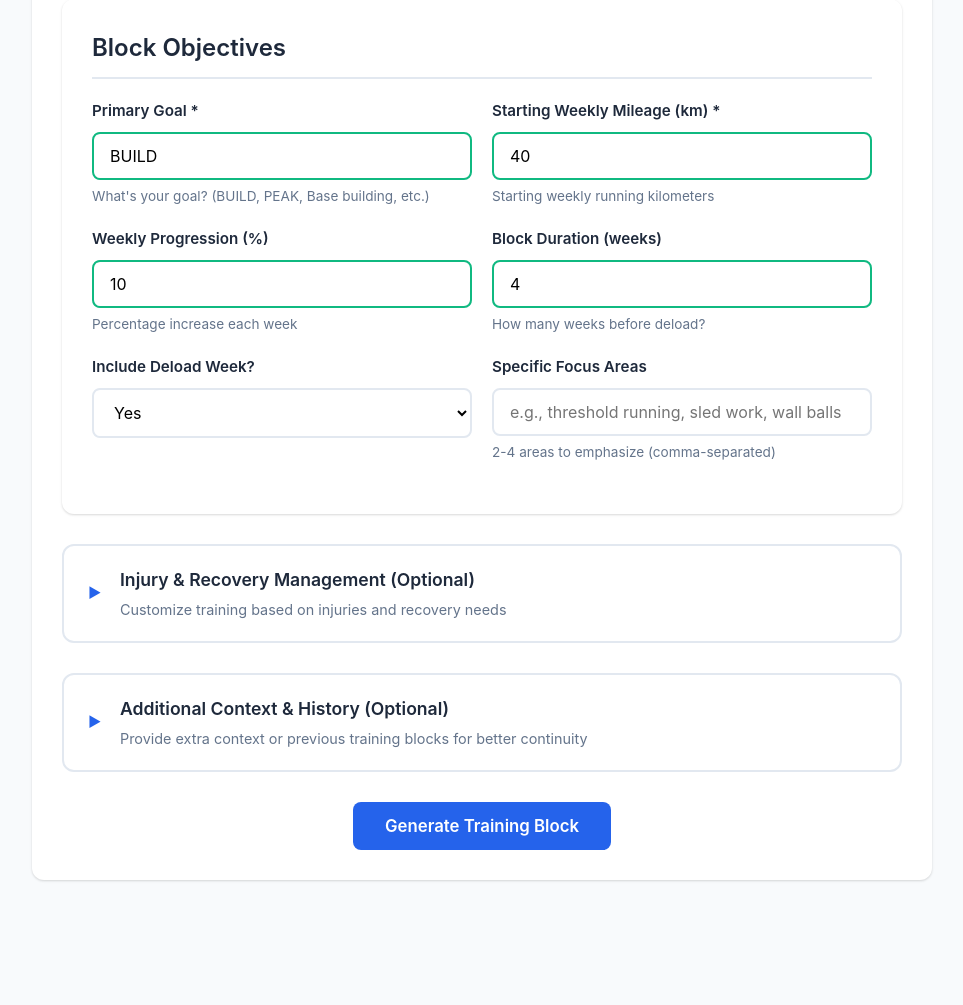
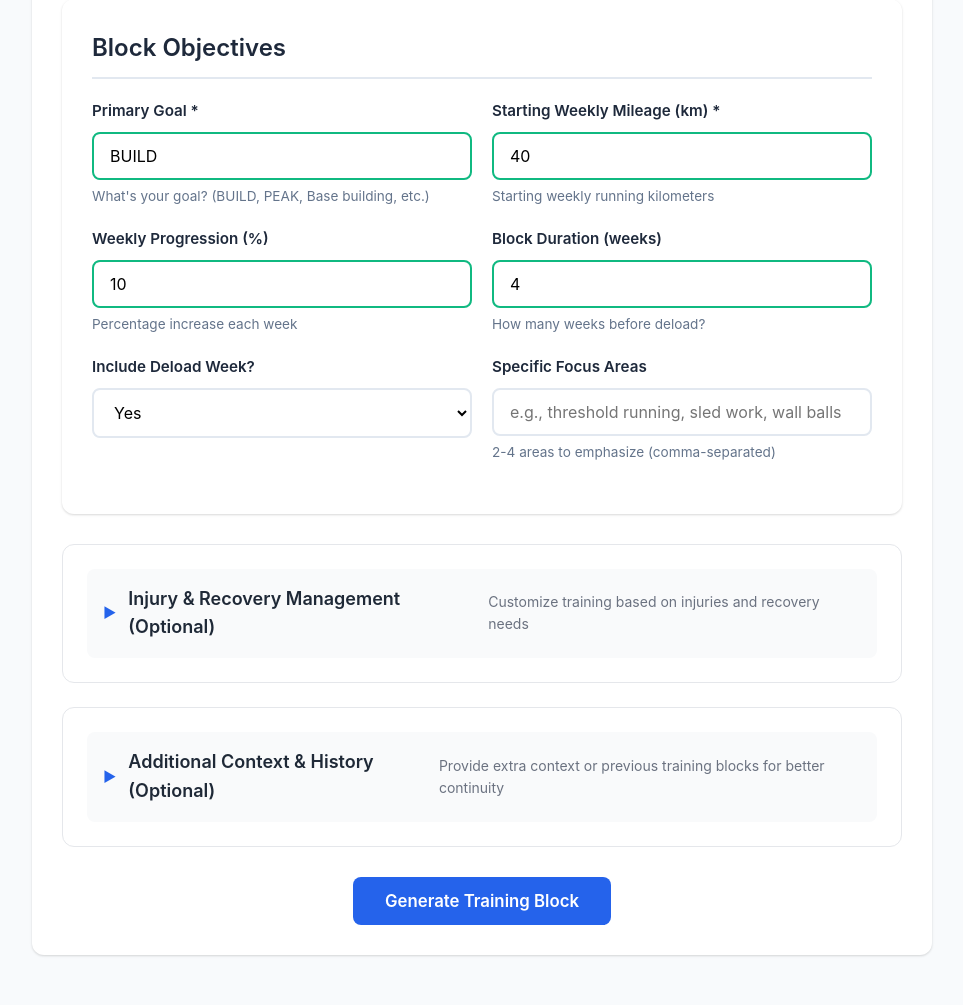
Before and after one commit to artiemellors/Blocksmith-agent, a Flask app: page / in a window 1280 px wide. Shown: the part 1475-2480 px from the top of the page, without its empty margins (158-1121 px from the left). Before the commit the page ends 2356 px from the top, so only its background shows below. Run offline with Flask 3, Linux system fonts and the light colour scheme.

Commit message:
Fix collapsible section structure for unified card appearance
- Restructure HTML: Content now inside same container as header
- Update class names to match new structure (.section-container, .collapsible-header, etc.)
- Add border-top separator between header and expanded content
- Change CSS: White background container wraps header + content together
- Update JavaScript: Use 'rotated' class instead of 'expanded'
- Fix visual disconnect where content appeared outside toggle container

```diff
--- a/static/css/style.css
+++ b/static/css/style.css
@@ -354,67 +354,60 @@ input:valid:not(:placeholder-shown) {
     border-color: var(--success-color);
 }
 
-/* Collapsible Toggle Styles */
-.collapsible-toggle {
-    margin-bottom: 30px;
+/* Collapsible Section Styles */
+.section-container {
+    background: white;
+    border: 1px solid #e5e7eb;
+    border-radius: 12px;
+    padding: 24px;
+    margin-bottom: 24px;
 }
 
-.toggle-header {
-    background: var(--card-background);
-    border: 2px solid var(--border-color);
-    border-radius: 12px;
-    padding: 20px 24px;
+.collapsible-header {
     cursor: pointer;
-    transition: all 0.2s;
+    padding: 16px;
+    background: #f9fafb;
+    border-radius: 8px;
+    display: flex;
+    justify-content: space-between;
+    align-items: center;
+    transition: background 0.2s;
+}
+
+.collapsible-header:hover {
+    background: #f3f4f6;
+}
+
+.header-left {
     display: flex;
     align-items: center;
-    justify-content: space-between;
+    gap: 12px;
 }
 
-.toggle-header:hover {
-    border-color: var(--primary-color);
-    background: #f8fafc;
-    transform: translateY(-1px);
-    box-shadow: var(--shadow);
+.arrow-icon {
+    font-size: 14px;
+    transition: transform 0.3s;
+    color: #2563eb;
+    font-weight: bold;
 }
 
-.toggle-left {
-    display: flex;
-    align-items: center;
-    gap: 16px;
-}
-
-.toggle-icon {
-    font-size: 14px;
-    color: var(--primary-color);
-    transition: transform 0.3s;
-    font-weight: bold;
-    width: 16px;
-    display: inline-block;
-}
-
-.toggle-icon.expanded {
+.arrow-icon.rotated {
     transform: rotate(90deg);
 }
 
-.toggle-title {
-    font-size: 1.1rem;
+.header-title {
     font-weight: 600;
-    color: var(--text-primary);
-    margin-bottom: 4px;
+    font-size: 18px;
+    color: #1f2937;
 }
 
-.toggle-subtitle {
-    font-size: 0.9rem;
-    color: var(--text-secondary);
+.header-subtitle {
+    color: #6b7280;
+    font-size: 14px;
 }
 
 .collapsible-content {
-    overflow: hidden;
-    transition: all 0.3s ease-in-out;
-    margin-top: 16px;
+    margin-top: 24px;
+    padding-top: 24px;
+    border-top: 1px solid #e5e7eb;
 }
-
-.collapsible-content .form-section {
-    margin-bottom: 0;
-}
--- a/static/js/app.js
+++ b/static/js/app.js
@@ -445,12 +445,12 @@ function toggleSection(contentId, iconId) {
         // Expand
         content.style.display = 'block';
         icon.textContent = '▼';
-        icon.classList.add('expanded');
+        icon.classList.add('rotated');
     } else {
         // Collapse
         content.style.display = 'none';
         icon.textContent = '▶';
-        icon.classList.remove('expanded');
+        icon.classList.remove('rotated');
     }
 }
 
--- a/templates/index.html
+++ b/templates/index.html
@@ -146,18 +146,16 @@
                 </section>
 
                 <!-- Injury & Recovery Management (Optional - Collapsible) -->
-                <div class="collapsible-toggle">
-                    <div class="toggle-header" onclick="toggleSection('injury-section', 'injury-icon')">
-                        <div class="toggle-left">
-                            <span class="toggle-icon" id="injury-icon">▶</span>
-                            <div>
-                                <div class="toggle-title">Injury & Recovery Management (Optional)</div>
-                                <div class="toggle-subtitle">Customize training based on injuries and recovery needs</div>
+                <div class="section-container">
+                    <div class="collapsible-header" onclick="toggleSection('injury-content', 'injury-icon')">
+                        <div class="header-left">
+                            <span id="injury-icon" class="arrow-icon">▶</span>
+                            <span class="header-title">Injury & Recovery Management (Optional)</span>
                         </div>
+                        <span class="header-subtitle">Customize training based on injuries and recovery needs</span>
                     </div>
-                    </div>
-                    <div class="collapsible-content" id="injury-section" style="display: none;">
-                        <section class="form-section">
+
+                    <div id="injury-content" class="collapsible-content" style="display: none;">
                         <div class="form-group">
                             <label for="active_injuries">Active Injuries</label>
                             <input type="text" id="active_injuries" name="active_injuries"
@@ -188,23 +186,20 @@
                                        value="25" min="10" max="50">
                             </div>
                         </div>
-                        </section>
                     </div>
                 </div>
 
                 <!-- Additional Context & History (Optional - Collapsible) -->
-                <div class="collapsible-toggle">
-                    <div class="toggle-header" onclick="toggleSection('context-section', 'context-icon')">
-                        <div class="toggle-left">
-                            <span class="toggle-icon" id="context-icon">▶</span>
-                            <div>
-                                <div class="toggle-title">Additional Context & History (Optional)</div>
-                                <div class="toggle-subtitle">Provide extra context or previous training blocks for better continuity</div>
+                <div class="section-container">
+                    <div class="collapsible-header" onclick="toggleSection('context-content', 'context-icon')">
+                        <div class="header-left">
+                            <span id="context-icon" class="arrow-icon">▶</span>
+                            <span class="header-title">Additional Context & History (Optional)</span>
                         </div>
+                        <span class="header-subtitle">Provide extra context or previous training blocks for better continuity</span>
                     </div>
-                    </div>
-                    <div class="collapsible-content" id="context-section" style="display: none;">
-                        <section class="form-section">
+
+                    <div id="context-content" class="collapsible-content" style="display: none;">
                         <div class="form-group">
                             <label for="additional_context">Special Instructions</label>
                             <textarea id="additional_context" name="additional_context" rows="4"
@@ -216,7 +211,6 @@
                                       placeholder="Paste your previous training block here to maintain continuity..."></textarea>
                             <small>Including your previous block helps maintain progression</small>
                         </div>
-                        </section>
                     </div>
                 </div>
 
```
Lines whose indentation alone changed are shown as unchanged.
